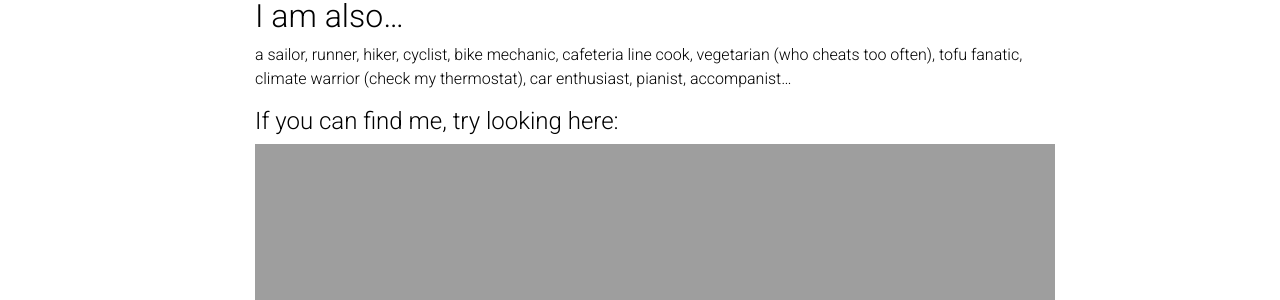
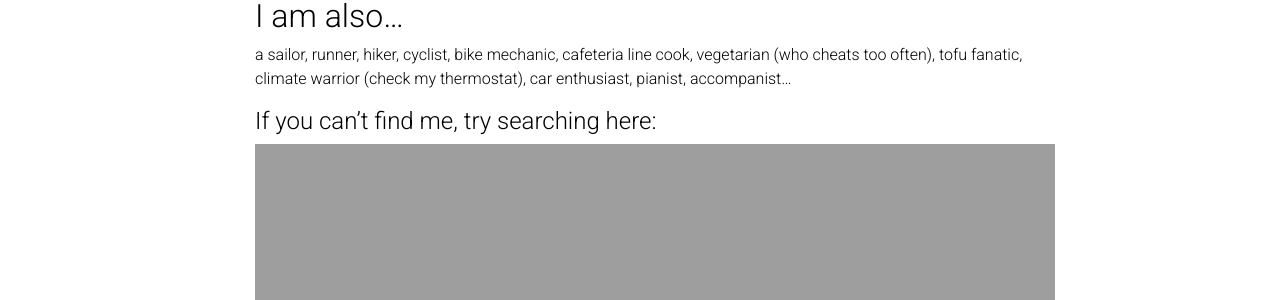
Before and after one commit to yxie20/yxie20.github.io, a Jekyll site: the page built from _pages/passion.md, in a window 1280 px wide and 1086 px high. Shown: the part 256-556 px from the top of the window. Built offline with Jekyll 4.4.1, drawn with Linux system fonts in a browser that asks for light colours; nearby versions of some CDN libraries; comment, search, counter and statistics services are not loaded; a style sheet for code colours, icons or effects is not loaded.

Commit message:
v1 final

```diff
--- a/_pages/passion.md
+++ b/_pages/passion.md
@@ -13,7 +13,7 @@ a sailor, runner, hiker, cyclist, bike mechanic, cafeteria line cook, vegetarian
 car enthusiast, pianist, accompanist...
 
 
-#### If you can find me, try looking here:
+#### If you can't find me, try searching here:
 <p align="center">
 <img style="float: middle;" width="800" src="https://yxie20.github.io/assets/img/findme.png">
 <p/>
```
